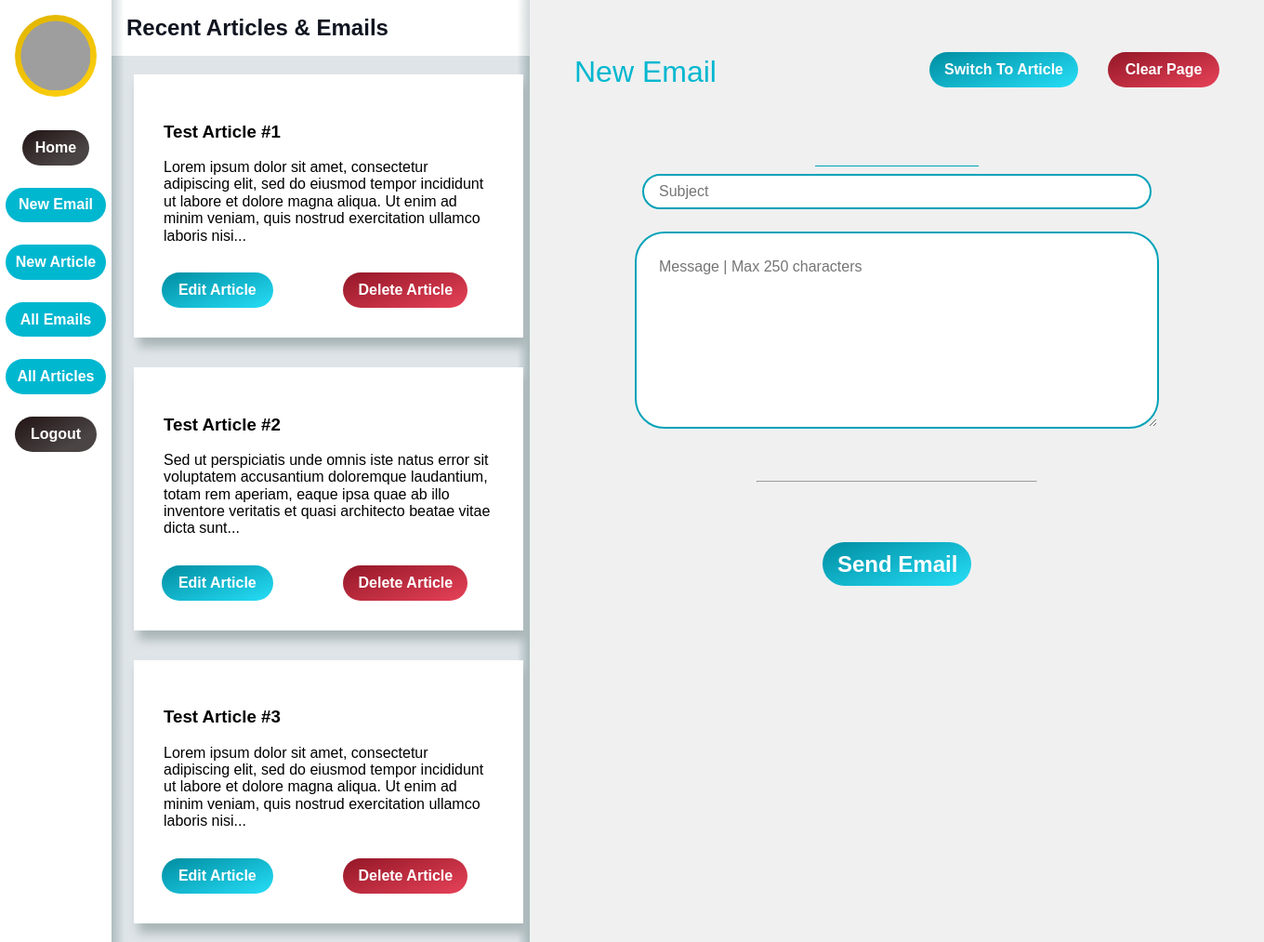
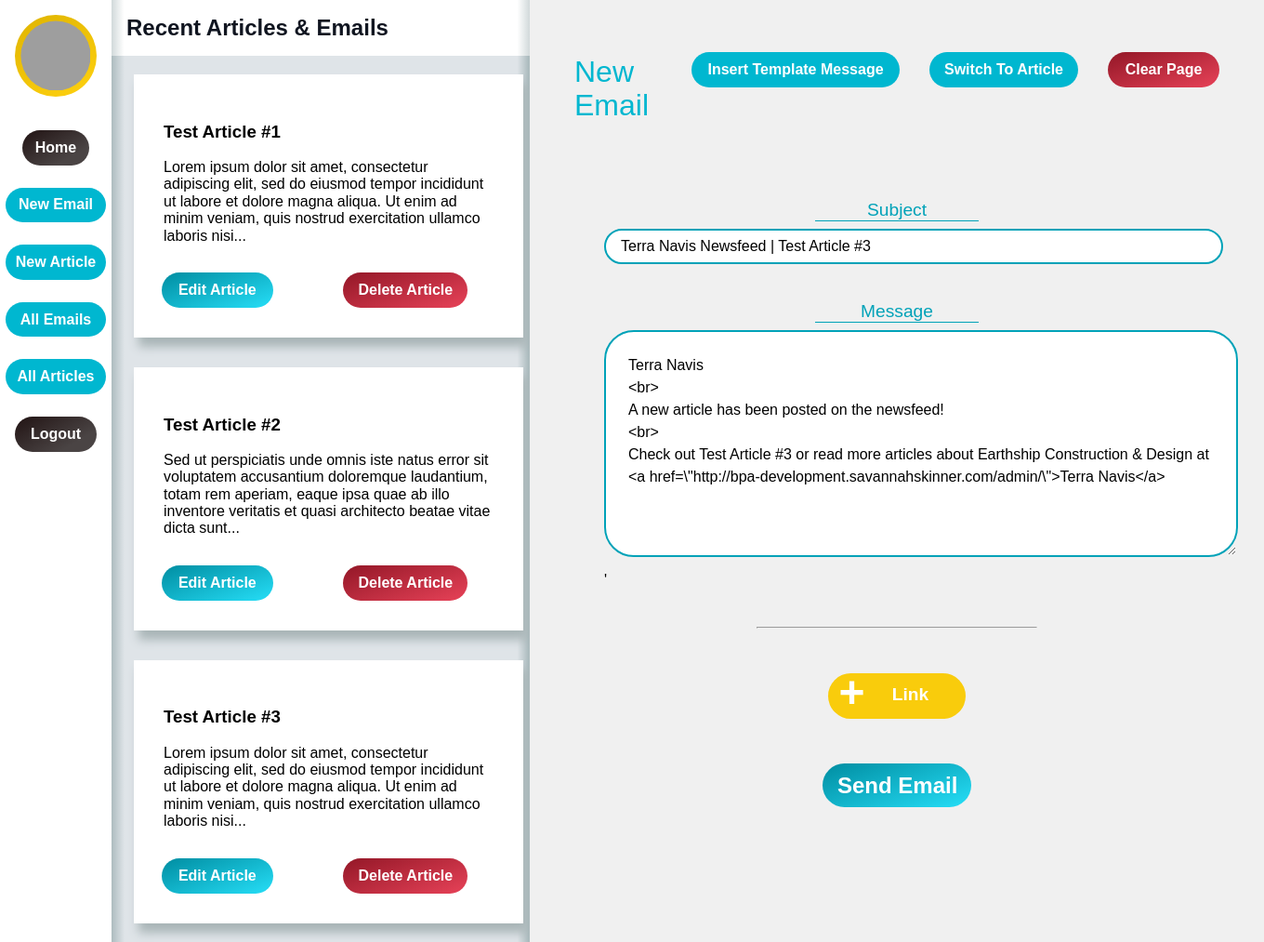
Before and after one commit to AnaleeRose/projectTerraNavis, a PHP site: page /BPA/admin/new.php?media_type=email&messageTemplate=true in a window 1360 px wide. Shown: the top 1013 px of the page at 93% size. Run offline with PHP 8.4, Linux system fonts and the light colour scheme; a user stored in the database is signed in; data comes from the database, SQL or seed files in the repository; data that the repository does not hold is empty; grey boxes are pictures that could not be loaded.

Commit message:
updated css, working on newEmail

```diff
--- a/admin/assets/css/adminStyles.css
+++ b/admin/assets/css/adminStyles.css
@@ -985,6 +985,10 @@
         width: 5.5rem;
     }
 
+    #templateMsgBtn {
+        width: 12rem;
+    }
+
 .contentTypes {
     display: flex;
     justify-content: center;
@@ -1156,14 +1160,44 @@
     position: absolute;
 }
 
-.newMediaForm textarea.contentInput {
-    height: 12rem;
+/*----------------------------------------------------------------------->
+New Article
+------------------------------------------------------------------------->*/
+
+
+
+/*----------------------------------------------------------------------->
+END New Article
+------------------------------------------------------------------------->*/
+
+
+/*----------------------------------------------------------------------->
+New Email
+------------------------------------------------------------------------->*/
+
+.newMediaForm textarea.contentInput, .newMediaForm .emailInput {
     max-width: 40rem;
     min-width: 28rem;
 }
+
+.newMediaForm textarea.contentInput,
+.newMediaForm textarea.emailInput {
+    height: 12rem;
+}
+
+.linkBtn_email {
+    margin: 1rem auto;
+}
+
+/*----------------------------------------------------------------------->
+END New Email
+------------------------------------------------------------------------->*/
+
+
 /*----------------------------------------------------------------------->
 END All Emails & All Articles & New Article & New Email
 ------------------------------------------------------------------------->*/
+
 
 
 
--- a/admin/assets/views/newsfeedContent_active.php
+++ b/admin/assets/views/newsfeedContent_active.php
@@ -16,7 +16,6 @@
     $r = mysqli_query($dbc, $q);
     if ($r && mysqli_num_rows($r) > 0) {
         while ($row = $r->fetch_assoc()) {
-            $date_added = $row['date_added'];
             if (!isset($row['error_flag'])) {
                 $description = $row['article_description'];
                 preg_match("/(\S+\s*){0,$numwords}/", $description, $regs);
--- a/admin/new.php
+++ b/admin/new.php
@@ -7,19 +7,12 @@
 require './../html/assets/includes/form_functions.inc.php'; // makes it easy to create forms
 require './../html/assets/includes/functions.php'; // various functions
 $media_type = $_GET['media_type']; // tells it whether to produce the form for emails vs the form for articles
-
 // build list of expected, required, and possile post values based on media type
 if ($media_type === 'article') {
     $expected = ['article_name', 'article_category', 'article_description', 'imgs'];
     $required = ['article_name', 'article_category'];
     $possible = [];
     $element_types = ['p', 'heading2', 'heading3', 'heading4', 'heading5', 'hr', 'ul', 'ol']; // we'll build all possible lists from this list l8r
-} elseif ($media_type === 'email') {
-    $expected = ['email_subject', 'email_msg'];
-    $required = ['email_subject', 'email_msg'];
-}
-
-
     $newArticle_errors = []; //tracks all errors
     $firstLists = []; //
     if (!isset($trackElements)) $trackElements = []; // tracks element id and order
@@ -64,12 +57,21 @@
         }
     }
 
+} elseif ($media_type === 'email') {
+    $expected = ['email_subject', 'email_msg'];
+    $required = ['email_subject', 'email_msg'];
+    $newEmail_errors = [];
+}
+
+
+
+
 // END possible list generator **
 
 
 
 // CHECK PAGE IF SUBMITTED----------------------------------------------------------->
-if (isset($_POST['publishMediaBtn'])) {
+if (isset($_POST['publishMediaBtn']) && $media_type === 'article') {
     // ERROR HANDLING
     // if a required item is empty, toss an error
     if (empty($_POST['article_name'])) $newArticle_errors['article_name'] = "Missing: Name";
@@ -133,10 +135,11 @@
                 <div class="cornerLinks">
                 <?php
                 if ($media_type === 'article') {
-                    echo '<a href="./new.php?media_type=email" class="adminBtn adminBtn_accent">Switch To Email</a>';
+                    echo '<a href="./new.php?media_type=email" class="adminBtn adminBtn_aqua">Switch To Email</a>';
                     echo '<a href="./new.php?media_type=article&clear=true" class="adminBtn adminBtn_danger">Clear Page</a>';
                 } elseif ($media_type === 'email') {
-                    echo '<a href="./new.php?media_type=article" class="adminBtn adminBtn_accent">Switch To Article</a>';
+                    echo '<a href="' . BASE_URL . 'admin/new.php?media_type=email&messageTemplate=true" class="adminBtn adminBtn_aqua templateMsgBtn" id="templateMsgBtn">Insert Template Message</a>';
+                    echo '<a href="./new.php?media_type=article" class="adminBtn adminBtn_aqua">Switch To Article</a>';
                     echo '<a href="./new.php?media_type=email&clear=true" class="adminBtn adminBtn_danger">Clear Page</a>';
                 }
                 ?>
@@ -176,7 +179,7 @@
                     </div>
 <!-- check content if you clicked published and send it on it's way! -->
 <?php
-    if (isset($_POST['publishMediaBtn'])) {
+    if (isset($_POST['publishMediaBtn']) && $media_type === 'article') {
         print_r($trackElements);
         if (empty($newArticle_errors) && $at_least_one_element === true) {
             $a_name = $_POST['article_name'];
@@ -272,7 +275,7 @@
 
             } //stmt execute END
         } // no errors, contents exists check END
-} // btn was pushed END
+    }// btn was pushed END
 ?>
                     <div class="contentTypes">
                         <p data-contentType="p" class="contentTypeBtn contentPhpBtn" data-content_type_id=1>Paragraph</p>
@@ -286,6 +289,7 @@
                             </ol>
                         </div>
                         <p class="contentTypeBtn contentPhpBtn" data-contentType="hr" data-content_type_id=6 >Horizontal Line</p>
+                        <p class="contentTypeBtn linkBtn linkGenerator">Link</p>
                         <div class="contentTypeList">
                             <p class="contentTypeBtn listBtn">List</p>
                             <ul class="listContentTypes hidden">
@@ -293,24 +297,67 @@
                                 <li><p class="contentPhpBtn" data-contentType="ol" data-content_type_id=8>Ordered List</p></li>
                             </ul>
                         </div>
-                        <label for="imgs" class="contentTypeBtn uploadImgBtn" id="uploadImgBtn" data-content_type_id=9>Image</label>
+                        <label for="imgs" class="contentTypeBtn uploadImgBtn" id="uploadImgBtn" data-content_type_id=9>Small Image</label>
+                        <label for="imgs" class="contentTypeBtn uploadImgBtn" id="uploadImgBtn" data-content_type_id=10>Large Image</label>
                         <small class="imgsNotice">Images will be placed automatically, based upon size</small>
                 <input type="file" name="imgs" class="hidden" id="imgs" onChange="file_funct" data-content_type_id=9>
                     </div>
 
 
                     <input type="submit" name="publishMediaBtn" id="publishBtn" class="adminBtn adminBtn_accent publishBtn" value="Publish Article">
+                <input type="text" id="elementTracker" name="elementTracker" class="hidden" value="<?php if (isset($_POST['elementTracker'])) echo $_POST['elementTracker']; ?> " data-general-max="<?= $max_on_page ;?>" data-max-li="<?= $max_li_on_page ;?>" data-max-lists="<?= $max_lists_on_page ;?>">
                 <?php
                 } elseif ($media_type === 'email') {
-                    $options = ['required' => null, 'placeholder' => 'Subject', 'maxlength' => 50];
-                    create_form_input('email_subject', 'text', ' ', $newArticle_errors, $options);
-                    $options = ['required' => null, 'placeholder' => 'Message | Max 250 characters', 'maxlength' => 250];
-                    create_form_input('email_msg', 'textarea', '', $newArticle_errors, $options);
-                    echo '<hr class="newHr">';
-                    echo '<input type="submit" name="publishMediaBtn" id="sendEmailBtn" class="adminBtn adminBtn_accent sendEmailBtn" value="Send Email">';
+                    if (isset($_POST['publishMediaBtn'])) {
+                        if (empty($_POST['email_subject'])) {
+                            $newEmail_errors['email_subject'] = 'Missing: Subject';
+                        } else {
+                            $subject = htmlentities($_POST['email_subject']);
+                        }
+
+                        if (empty($_POST['email_msg'])) {
+                            $newEmail_errors['email_msg'] = 'Missing: Message';
+                        } else {
+                            $subject = htmlentities($_POST['email_msg']);
+                        }
+
+                        if (empty($newEmail_errors)) {
+                            print_r($_POST);
+                        }
+
+                    }
+                    if (isset($_GET['messageTemplate'])) {
+                        $q = 'SELECT a.*, c.category as category_name FROM `articles` a JOIN categories c ON a.article_category = c.category_id ORDER BY `date_added` DESC LIMIT 1';
+                        $r = mysqli_query($dbc, $q);
+                        if ($r) {
+                            while ($row = $r->fetch_assoc()) {
+                                $_POST['email_subject'] = "Terra Navis Newsfeed | " . $row['article_name'];
+$_POST['email_msg'] = 'Terra Navis
+<br>
+A new article has been posted on the newsfeed!
+<br>
+Check out ' . $row['article_name'] . ' or read more articles about ' . $row['category_name'] . ' at <a href=\"http://bpa-development.savannahskinner.com/admin/\">Terra Navis</a>';
+                            }
+                        } else {
+                            notice('error', 'Template Message could not be generated.');
+                        }
+
+                    }
+
+                    // ----------------------------------------------------------------------------->
+                    // create email page ----------------------------------------------------------------->
+                    // ----------------------------------------------------------------------------->
+                    $options = ['required' => null, 'placeholder' => 'Subject', 'maxlength' => 50, 'addtl_classes' => 'emailInput'];
+                    create_form_input('email_subject', 'text', 'Subject', $newEmail_errors, $options);
+                    $options = ['required' => null, 'placeholder' => 'Message | Max 250 characters', 'maxlength' => 250, 'addtl_classes' => 'emailInput'];
+                    create_form_input('email_msg', 'textarea', 'Message', $newEmail_errors, $options);
+                    ?>
+                    '<hr class="newHr">
+                    <p class="contentTypeBtn linkBtn_email linkGenerator">Link</p>
+                    <input type="submit" name="publishMediaBtn" id="sendEmailBtn" class="adminBtn adminBtn_accent sendEmailBtn" value="Send Email">
+                <?php
                 }
                 ?>
-                <input type="text" id="elementTracker" name="elementTracker" class="hidden" value="<?php if (isset($_POST['elementTracker'])) echo $_POST['elementTracker']; ?> " data-general-max="<?= $max_on_page ;?>" data-max-li="<?= $max_li_on_page ;?>" data-max-lists="<?= $max_lists_on_page ;?>">
 
             </form>
             <?php
```
Lines whose indentation alone changed are shown as unchanged.
